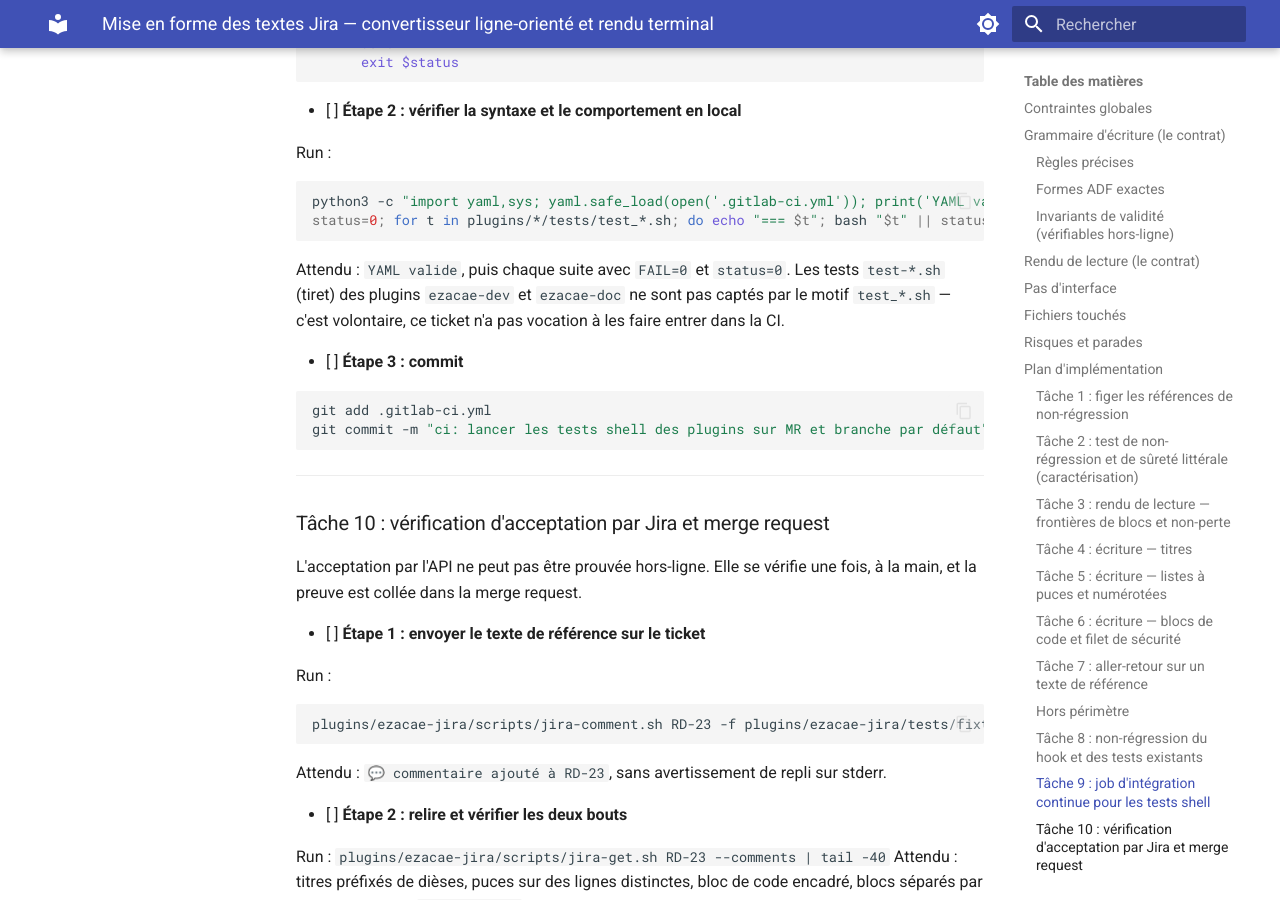
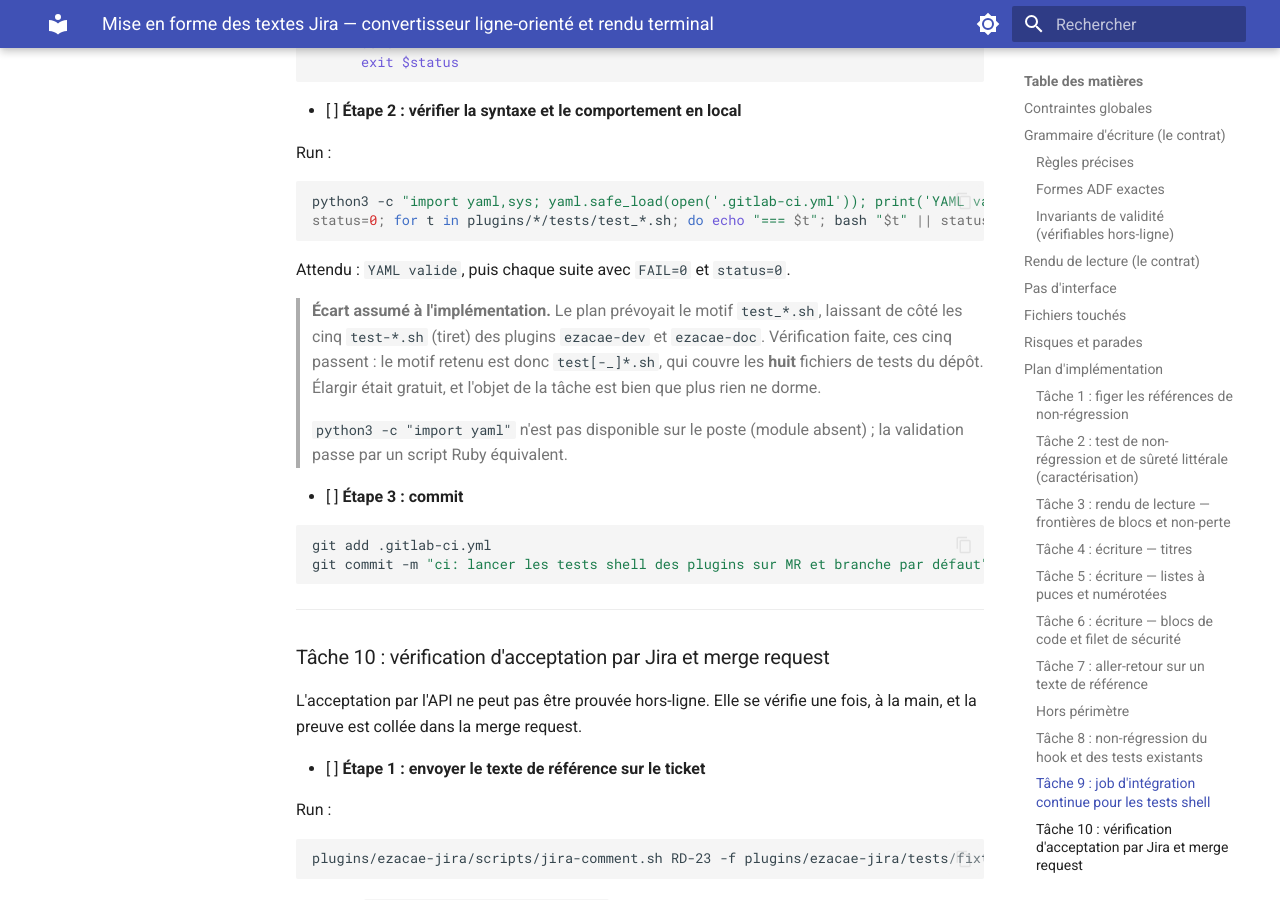
Before and after one commit to ezacae/ezacae-tooling, an MkDocs documentation site: the page built from docs/conception/rd-23-mise-en-forme-jira.md, in a window 1280 px wide and 900 px high, scrolled down 23930 px. Built offline with MkDocs 1.6.1 and Material for MkDocs 9.7.7, drawn with Linux system fonts in a browser that asks for light colours.

Commit message:
ci: lancer les tests shell des plugins sur MR et branche par défaut
Aucun job ne les exécutait : la garantie de non-régression de la conversion
ADF reposait sur un test que personne ne lançait. Le job vit dans le stage
intégré .pre pour ne pas redéfinir la clé stages du template commun inclus.

Motif test[-_]*.sh plutôt que test_*.sh comme prévu au plan : les cinq
fichiers à tiret des plugins ezacae-dev et ezacae-doc passent déjà, les
inclure était gratuit. Huit fichiers de tests couverts.

````diff
--- a/docs/conception/rd-23-mise-en-forme-jira.md
+++ b/docs/conception/rd-23-mise-en-forme-jira.md
@@ -1079,7 +1079,11 @@
 python3 -c "import yaml,sys; yaml.safe_load(open('.gitlab-ci.yml')); print('YAML valide')"
 status=0; for t in plugins/*/tests/test_*.sh; do echo "=== $t"; bash "$t" || status=1; done; echo "status=$status"
 ```
-Attendu : `YAML valide`, puis chaque suite avec `FAIL=0` et `status=0`. Les tests `test-*.sh` (tiret) des plugins `ezacae-dev` et `ezacae-doc` ne sont pas captés par le motif `test_*.sh` — c'est volontaire, ce ticket n'a pas vocation à les faire entrer dans la CI.
+Attendu : `YAML valide`, puis chaque suite avec `FAIL=0` et `status=0`.
+
+> **Écart assumé à l'implémentation.** Le plan prévoyait le motif `test_*.sh`, laissant de côté les cinq `test-*.sh` (tiret) des plugins `ezacae-dev` et `ezacae-doc`. Vérification faite, ces cinq passent : le motif retenu est donc `test[-_]*.sh`, qui couvre les **huit** fichiers de tests du dépôt. Élargir était gratuit, et l'objet de la tâche est bien que plus rien ne dorme.
+>
+> `python3 -c "import yaml"` n'est pas disponible sur le poste (module absent) ; la validation passe par un script Ruby équivalent.
 
 - [ ] **Étape 3 : commit**
 
````
Also changed, not shown: .gitlab-ci.yml (+30 -0 lines).
